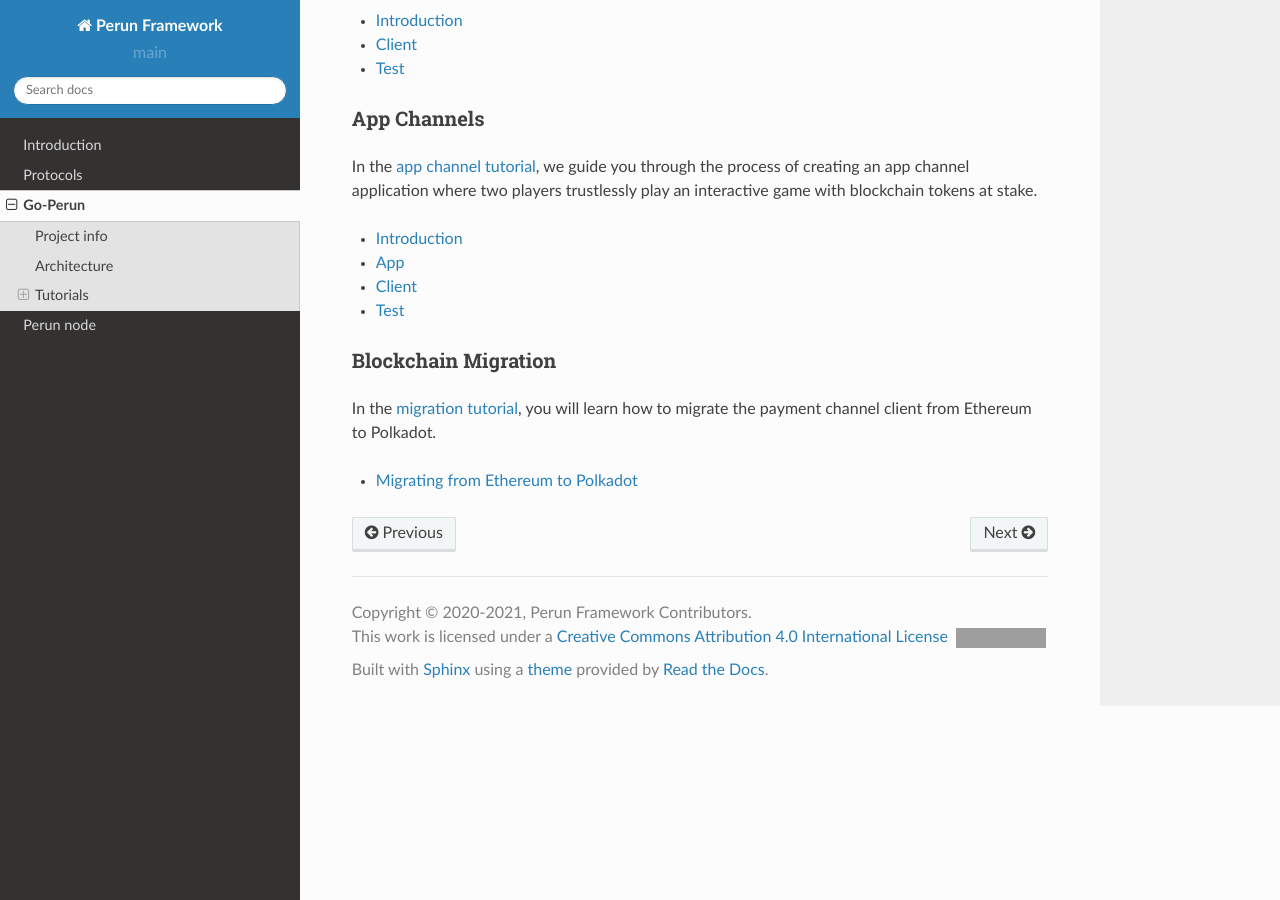
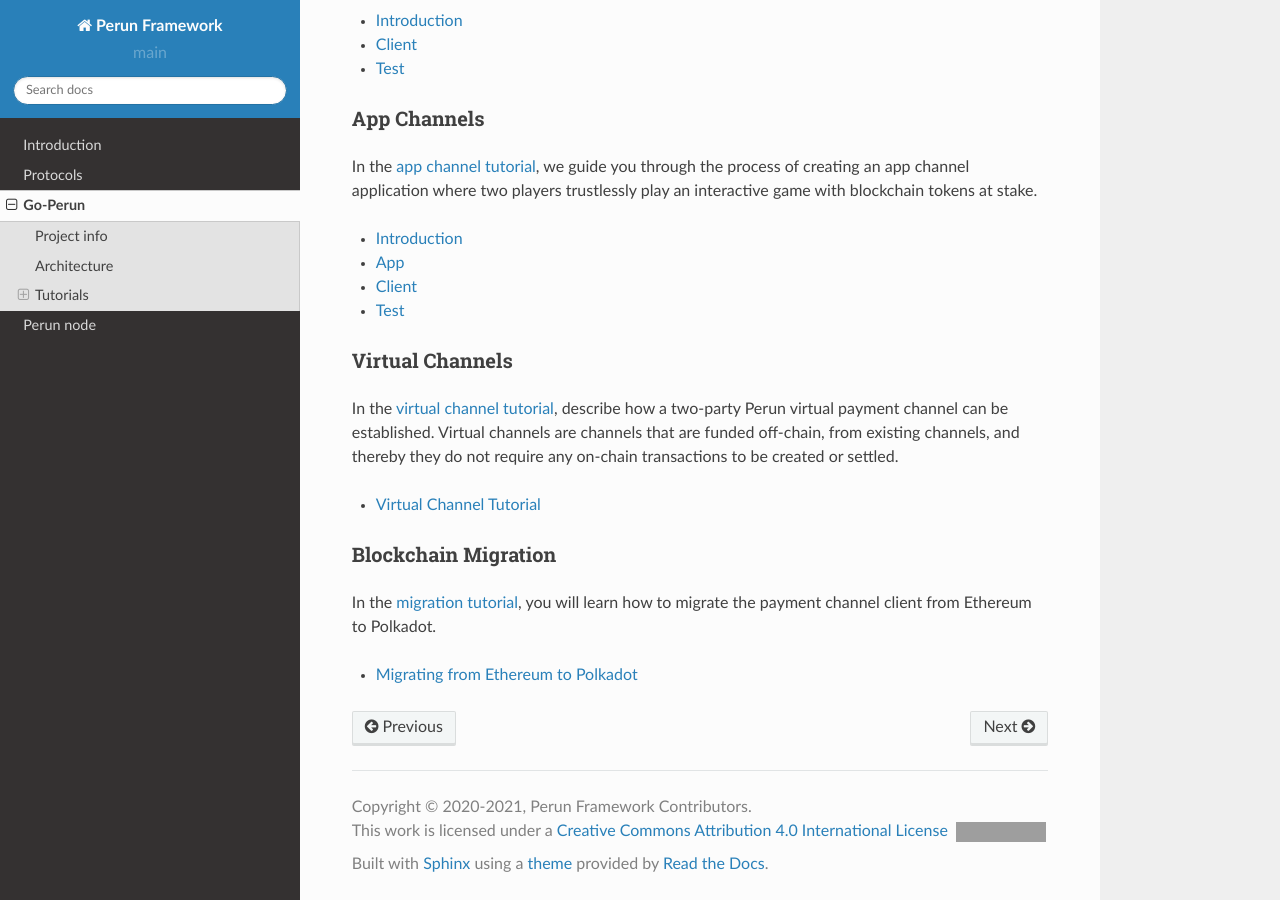
Before and after one commit to hyperledger-labs/perun-doc, a Sphinx documentation site: the page built from source/go-perun/index.rst, in a window 1280 px wide and 900 px high, scrolled down 1533 px. Built offline with Sphinx 7.4.7 and the Read the Docs theme 2.0.0, drawn with Linux system fonts in a browser that asks for light colours; pages that are not in the unit, such as notebooks, are missing from menus; grey boxes are pictures that could not be loaded.

Commit message:
Add virtual channel tutorial (#77)
Signed-off-by: Matthias Geihs <matthias@perun.network>

```diff
--- a/source/concepts/protocols_funding_settling.rst
+++ b/source/concepts/protocols_funding_settling.rst
@@ -130,6 +130,8 @@ through off-chain update fails, then it must be finalized and settled on the
 blockchain.  See :ref:`settling_on_the_blockchain` section in settle phase for
 more details.
 
+.. _protocols-virtual-channel-funding-settling:
+
 Virtual channel
 ===============
 
--- a/source/conf.py
+++ b/source/conf.py
@@ -67,7 +67,7 @@ language = None
 # List of patterns, relative to source directory, that match files and
 # directories to ignore when looking for source files.
 # This pattern also affects html_static_path and html_extra_path.
-exclude_patterns = ["perun-examples/*"]
+exclude_patterns = ["perun-examples/*", "go-perun/source/*"]
 
 # The name of the Pygments (syntax highlighting) style to use.
 pygments_style = 'sphinx'
--- a/source/go-perun/index.rst
+++ b/source/go-perun/index.rst
@@ -64,6 +64,16 @@ In the :ref:`app channel tutorial <app_tutorial_intro>`, we guide you through th
    app_tutorial/client
    app_tutorial/test
 
+Virtual Channels
+~~~~~~~~~~~~~~~~
+In the :ref:`virtual channel tutorial <virtual_channel_tutorial_intro>`, describe how a two-party Perun virtual payment channel can be established.
+Virtual channels are channels that are funded off-chain, from existing channels, and thereby they do not require any on-chain transactions to be created or settled.
+
+.. toctree::
+   :maxdepth: 1
+
+   virtual_channel_tutorial/index
+
 Blockchain Migration
 ~~~~~~~~~~~~~~~~~~~~
 In the :ref:`migration tutorial<payment_client_on_polkadot>`, you will learn how to migrate the payment channel client from Ethereum to Polkadot.
```
Also changed, not shown: source/go-perun/virtual_channel_tutorial/index.rst (added, +65 -0 lines), .gitmodules, source/images/go-perun/virtual_channel.png (added).
